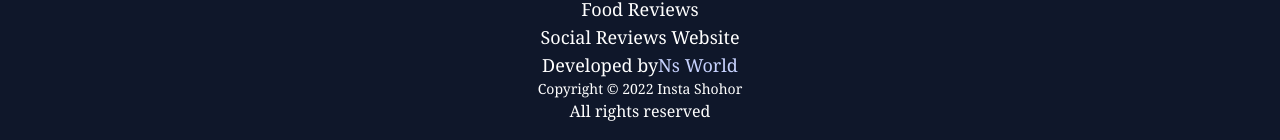
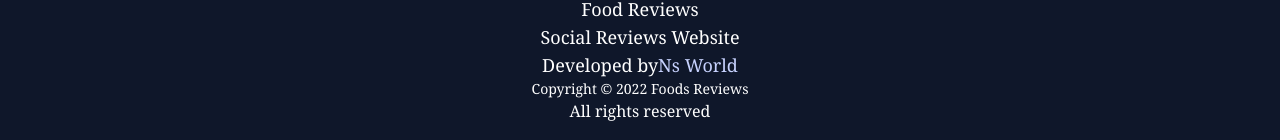
Before and after one commit to Shikder-Vai/foods-reviews, a React (Create React App) app: page / in a window 1280 px wide. Shown: the part 993-1133 px from the top of the page. Built offline with nearby package versions, Linux system fonts and the light colour scheme.

Commit message:
some update

```diff
--- a/src/components/Footer/Footer.js
+++ b/src/components/Footer/Footer.js
@@ -15,7 +15,7 @@ const Footer = () => {
             Ns World
           </a>
         </h6>
-        <h6 className=" text-sm">Copyright © 2022 Insta Shohor</h6>
+        <h6 className=" text-sm">Copyright © 2022 Foods Reviews</h6>
         <p className="mb-3 footer-font">All rights reserved</p>
       </div>
     </section>
```
